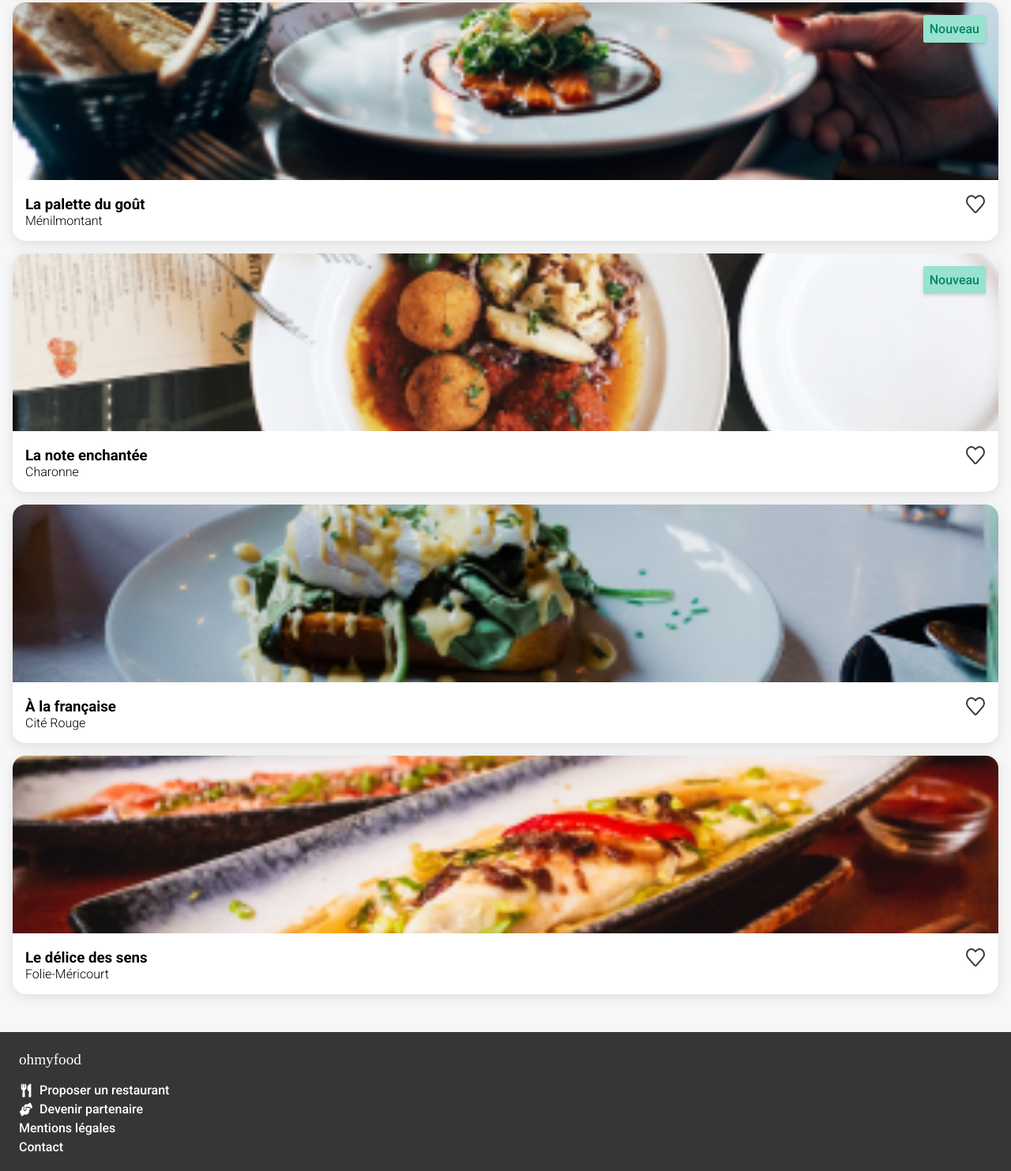
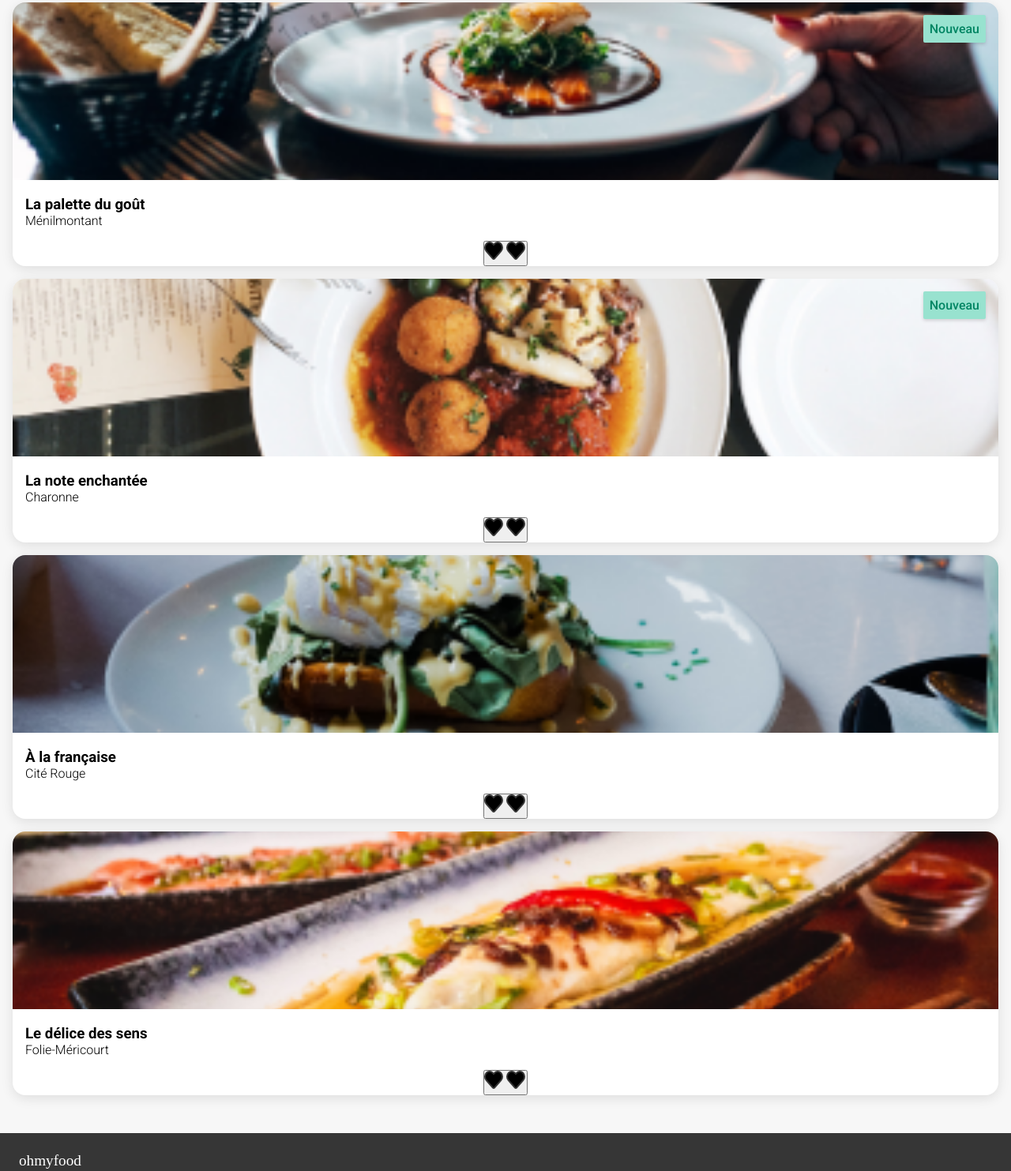
Before and after one commit to ugopulito/OC_Projet4, a website: page index.html in a window 1280 px wide. Shown: the part 876-2359 px from the top of the page at 79% size. Drawn offline with Linux system fonts and the light colour scheme; a web font is replaced by a local one.

Commit message:
correction placement du bouton like

```diff
--- a/index.html
+++ b/index.html
@@ -62,7 +62,8 @@
         <section class="restaurants">
             <h2>Restaurants</h2>
             <div class="restaurants__cards">
-                <a href="#"><article class="restaurants-cards__card">
+                <article class="restaurants-cards__card">
+                    <a href="#">
                         <span class="badge-new">Nouveau</span>
                         <img src="./assets/la-palette-du-gout.png" alt="">
                         <div class="infos">
@@ -70,7 +71,13 @@
                                 <h3>La palette du goût</h3>
                                 <span>Ménilmontant</span>
                             </div>
-                        <svg width="24" height="24" viewBox="0 0 24 24" fill="none" xmlns="http://www.w3.org/2000/svg">
+                        </div>
+                    </a>
+                    <button class="like">
+                        <svg class="like-icon front" width="24" height="24" viewBox="0 0 24 24" xmlns="http://www.w3.org/2000/svg">
+                            <path d="M19.865 1.43593C17.5103 -0.753131 14.0083 -0.359381 11.847 2.07343L11.0005 3.02499L10.154 2.07343C7.99701 -0.359381 4.49076 -0.753131 2.13607 1.43593C-0.562363 3.94843 -0.704161 8.45781 1.71068 11.1812L10.0251 20.5469C10.5622 21.1516 11.4345 21.1516 11.9716 20.5469L20.2861 11.1812C22.7052 8.45781 22.5634 3.94843 19.865 1.43593Z"/>
+                        </svg>
+                        <svg class="like-icon back" width="24" height="24" viewBox="0 0 24 24" xmlns="http://www.w3.org/2000/svg">
                             <path d="M19.865 1.43593C17.5103 -0.753131 14.0083 -0.359381 11.847 2.07343L11.0005 3.02499L10.154 2.07343C7.99701 -0.359381 4.49076 -0.753131 2.13607 1.43593C-0.562363 3.94843 -0.704161 8.45781 1.71068 11.1812L10.0251 20.5469C10.5622 21.1516 11.4345 21.1516 11.9716 20.5469L20.2861 11.1812C22.7052 8.45781 22.5634 3.94843 19.865 1.43593Z"/>
                             <defs>
                                 <linearGradient id="icon-gradient" x1="11.0002" y1="-5.4601" x2="0.326701" y2="24.2227" gradientUnits="userSpaceOnUse">
@@ -79,9 +86,10 @@
                                 </linearGradient>
                             </defs>
                         </svg>
-                    </div>
-                </article></a>
-                <a href="#"><article class="restaurants-cards__card">
+                    </button>
+                </article>
+                <article class="restaurants-cards__card">
+                    <a href="#">
                         <span class="badge-new">Nouveau</span>
                         <img src="./assets/la-note-enchantee.png" alt="">
                         <div class="infos">
@@ -89,12 +97,19 @@
                                 <h3>La note enchantée</h3>
                                 <span>Charonne</span>
                             </div>
-                        <svg width="24" height="24" viewBox="0 0 24 24" fill="none" xmlns="http://www.w3.org/2000/svg">
+                        </div>
+                    </a>
+                    <button class="like">
+                        <svg class="like-icon front" width="24" height="24" viewBox="0 0 24 24" xmlns="http://www.w3.org/2000/svg">
                             <path d="M19.865 1.43593C17.5103 -0.753131 14.0083 -0.359381 11.847 2.07343L11.0005 3.02499L10.154 2.07343C7.99701 -0.359381 4.49076 -0.753131 2.13607 1.43593C-0.562363 3.94843 -0.704161 8.45781 1.71068 11.1812L10.0251 20.5469C10.5622 21.1516 11.4345 21.1516 11.9716 20.5469L20.2861 11.1812C22.7052 8.45781 22.5634 3.94843 19.865 1.43593Z"/>
                         </svg>
-                    </div>
-                </article></a>
-                <a href="#"><article class="restaurants-cards__card">
+                        <svg class="like-icon back" width="24" height="24" viewBox="0 0 24 24" xmlns="http://www.w3.org/2000/svg">
+                            <path d="M19.865 1.43593C17.5103 -0.753131 14.0083 -0.359381 11.847 2.07343L11.0005 3.02499L10.154 2.07343C7.99701 -0.359381 4.49076 -0.753131 2.13607 1.43593C-0.562363 3.94843 -0.704161 8.45781 1.71068 11.1812L10.0251 20.5469C10.5622 21.1516 11.4345 21.1516 11.9716 20.5469L20.2861 11.1812C22.7052 8.45781 22.5634 3.94843 19.865 1.43593Z"/>
+                        </svg>
+                    </button>
+                </article>
+                <article class="restaurants-cards__card">
+                    <a href="#">
                         <span class="badge-new disabled">Nouveau</span>
                         <img src="./assets/a-la-francaise.png" alt="">
                         <div class="infos">
@@ -102,12 +117,19 @@
                                 <h3>À la française</h3>
                                 <span>Cité Rouge</span>
                             </div>
-                        <svg width="24" height="24" viewBox="0 0 24 24" fill="none" xmlns="http://www.w3.org/2000/svg">
+                        </div>
+                    </a>
+                    <button class="like">
+                        <svg class="like-icon front" width="24" height="24" viewBox="0 0 24 24" xmlns="http://www.w3.org/2000/svg">
                             <path d="M19.865 1.43593C17.5103 -0.753131 14.0083 -0.359381 11.847 2.07343L11.0005 3.02499L10.154 2.07343C7.99701 -0.359381 4.49076 -0.753131 2.13607 1.43593C-0.562363 3.94843 -0.704161 8.45781 1.71068 11.1812L10.0251 20.5469C10.5622 21.1516 11.4345 21.1516 11.9716 20.5469L20.2861 11.1812C22.7052 8.45781 22.5634 3.94843 19.865 1.43593Z"/>
                         </svg>
-                    </div>
-                </article></a>
-                <a href="#"><article class="restaurants-cards__card">
+                        <svg class="like-icon back" width="24" height="24" viewBox="0 0 24 24" xmlns="http://www.w3.org/2000/svg">
+                            <path d="M19.865 1.43593C17.5103 -0.753131 14.0083 -0.359381 11.847 2.07343L11.0005 3.02499L10.154 2.07343C7.99701 -0.359381 4.49076 -0.753131 2.13607 1.43593C-0.562363 3.94843 -0.704161 8.45781 1.71068 11.1812L10.0251 20.5469C10.5622 21.1516 11.4345 21.1516 11.9716 20.5469L20.2861 11.1812C22.7052 8.45781 22.5634 3.94843 19.865 1.43593Z"/>
+                        </svg>
+                    </button>
+                </article>
+                <article class="restaurants-cards__card">
+                    <a href="#">
                         <span class="badge-new disabled">Nouveau</span>
                         <img src="./assets/le-delice-des-sens.png" alt="">
                         <div class="infos">
@@ -115,11 +137,17 @@
                                 <h3>Le délice des sens</h3>
                                 <span>Folie-Méricourt</span>
                             </div>
-                        <svg width="24" height="24" viewBox="0 0 24 24" fill="none" xmlns="http://www.w3.org/2000/svg">
+                        </div>
+                    </a>
+                    <button class="like">
+                        <svg class="like-icon front" width="24" height="24" viewBox="0 0 24 24" xmlns="http://www.w3.org/2000/svg">
                             <path d="M19.865 1.43593C17.5103 -0.753131 14.0083 -0.359381 11.847 2.07343L11.0005 3.02499L10.154 2.07343C7.99701 -0.359381 4.49076 -0.753131 2.13607 1.43593C-0.562363 3.94843 -0.704161 8.45781 1.71068 11.1812L10.0251 20.5469C10.5622 21.1516 11.4345 21.1516 11.9716 20.5469L20.2861 11.1812C22.7052 8.45781 22.5634 3.94843 19.865 1.43593Z"/>
                         </svg>
-                    </div>
-                </article></a>
+                        <svg class="like-icon back" width="24" height="24" viewBox="0 0 24 24" xmlns="http://www.w3.org/2000/svg">
+                            <path d="M19.865 1.43593C17.5103 -0.753131 14.0083 -0.359381 11.847 2.07343L11.0005 3.02499L10.154 2.07343C7.99701 -0.359381 4.49076 -0.753131 2.13607 1.43593C-0.562363 3.94843 -0.704161 8.45781 1.71068 11.1812L10.0251 20.5469C10.5622 21.1516 11.4345 21.1516 11.9716 20.5469L20.2861 11.1812C22.7052 8.45781 22.5634 3.94843 19.865 1.43593Z"/>
+                        </svg>
+                    </button>
+                </article>
             </div>
         </section>
     </main>
@@ -153,7 +181,7 @@
                 <a href="#"><i></i>Mentions légales</a>
             </li>
             <li class="footer__link">
-                <a href="#"><i></i>Contact</a>
+                <a href="mailto:contact@ohmyfood.com"><i></i>Contact</a>
             </li>
         </ul>
     </footer>
```
Lines whose indentation alone changed are shown as unchanged.
